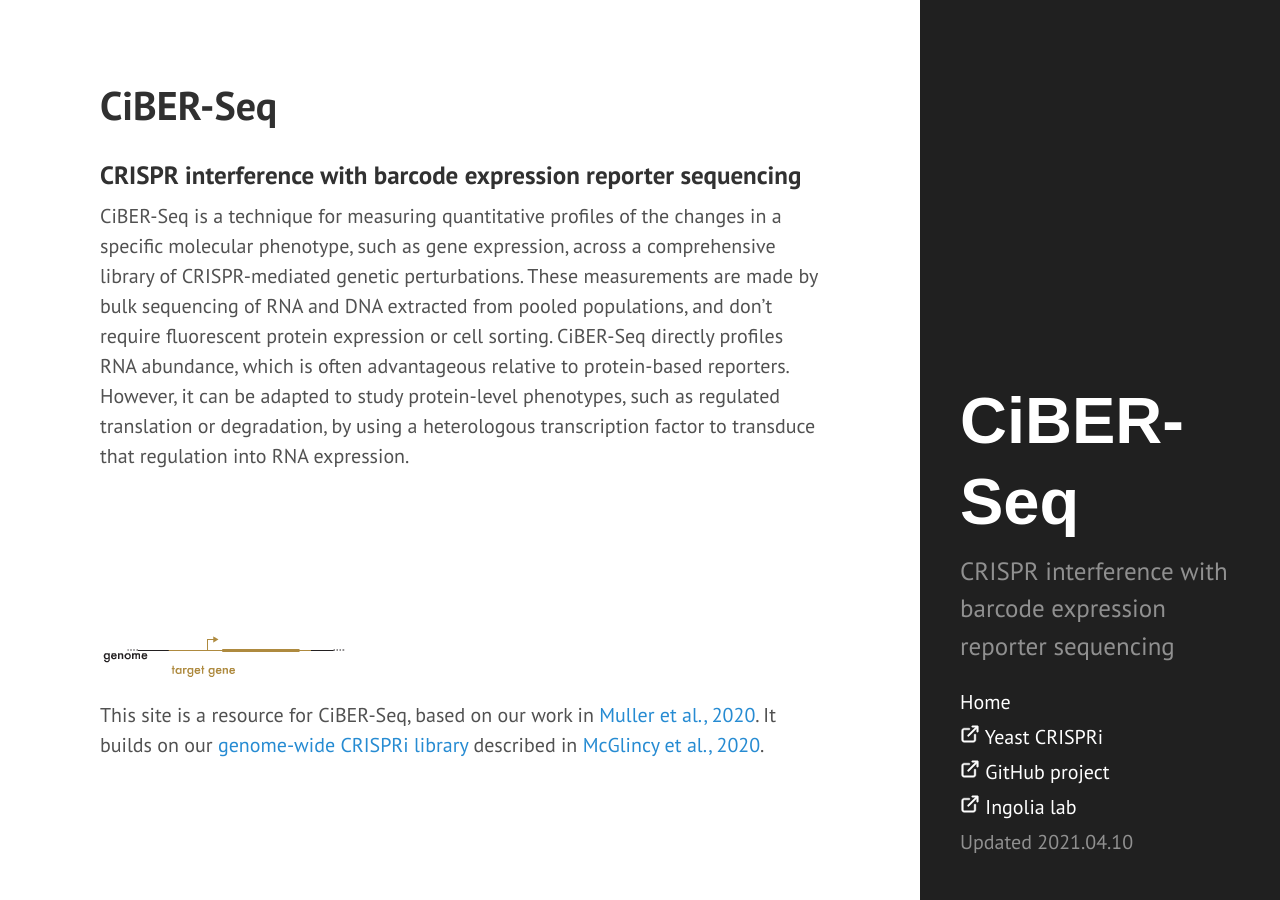
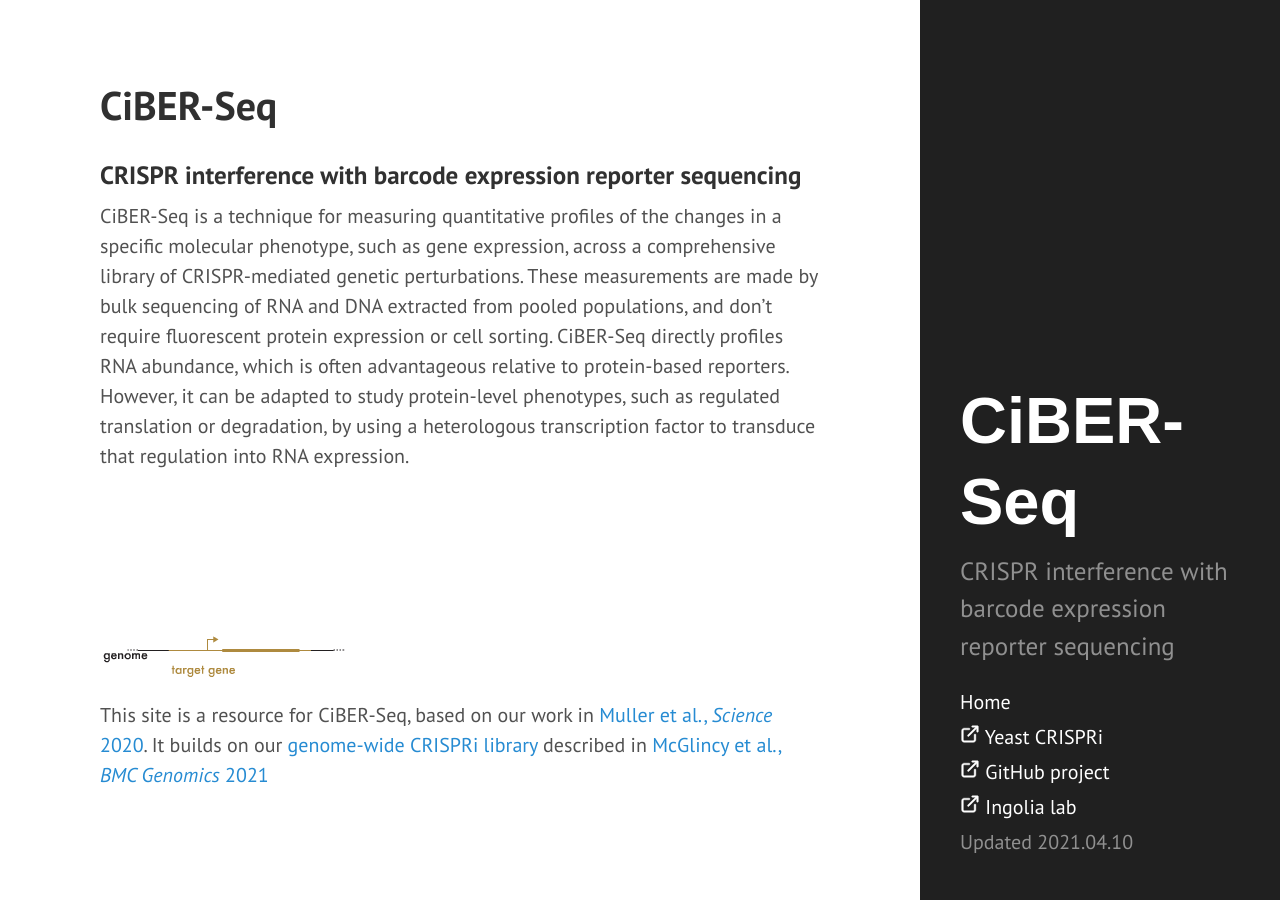
Before and after one commit to ingolia-lab/CiBER_seq, a Jekyll site: the page built from docs/index.md, in a window 1280 px wide. Built offline with Jekyll 4.4.1, drawn with Linux system fonts in a browser that asks for light colours; some web fonts are replaced.

Commit message:
Update with publications

```diff
--- a/docs/index.md
+++ b/docs/index.md
@@ -21,6 +21,8 @@ into RNA expression.
 <img src="images/ciber.gif">
 
 This site is a resource for CiBER-Seq, based on our work in [Muller et
-al., 2020](FORTHCOMING). It builds on our [genome-wide CRISPRi
+al., _Science_ 2020](https://doi.org/10.1126/science.abb9662). It
+builds on our [genome-wide CRISPRi
 library](https://ingolia-lab.github.io/yeast-crispri/) described in
-[McGlincy et al., 2020](https://doi.org/10.1101/2020.03.11.988105).
+[McGlincy et al., _BMC Genomics_
+2021](https://doi.org/10.1186/s12864-021-07518-0)
```
